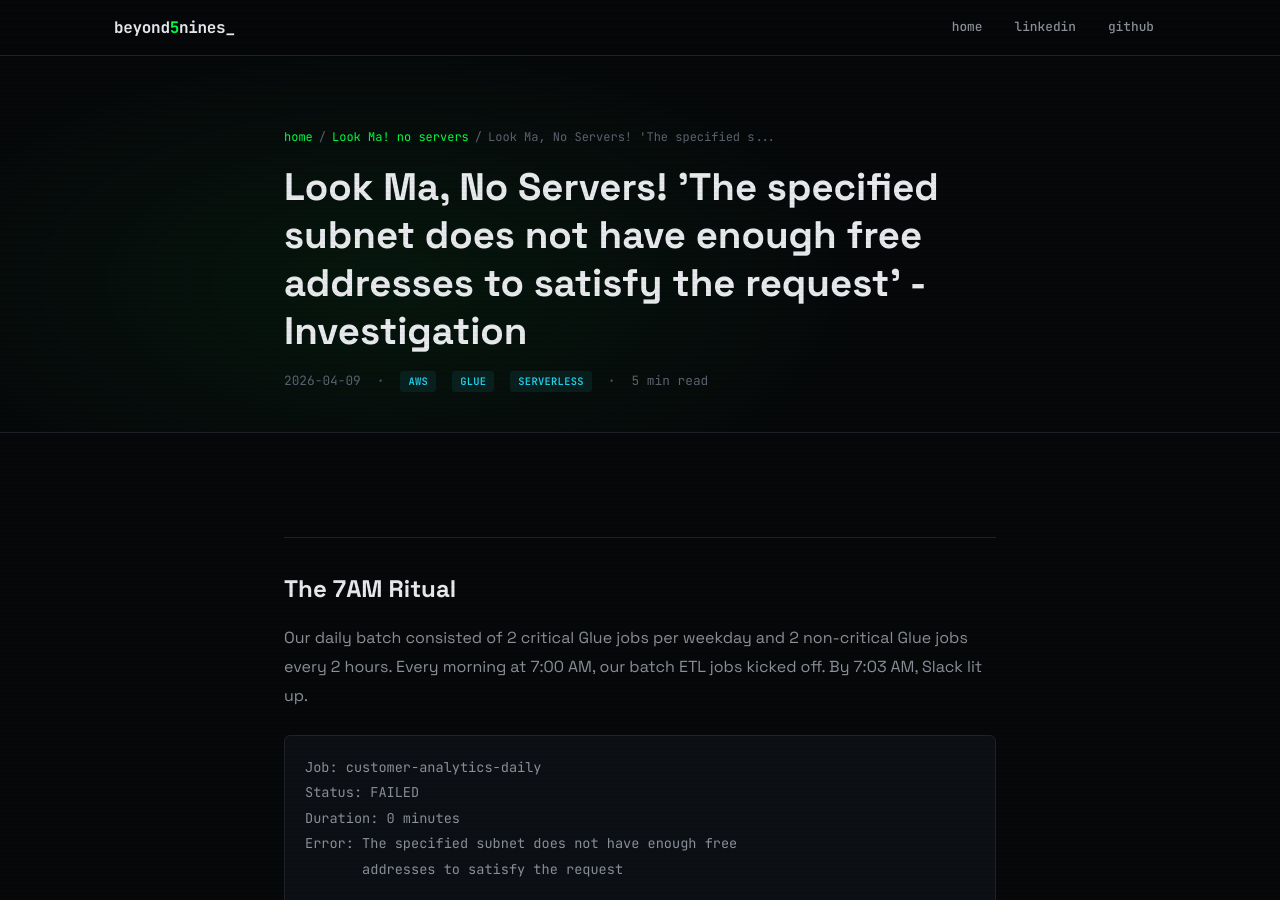
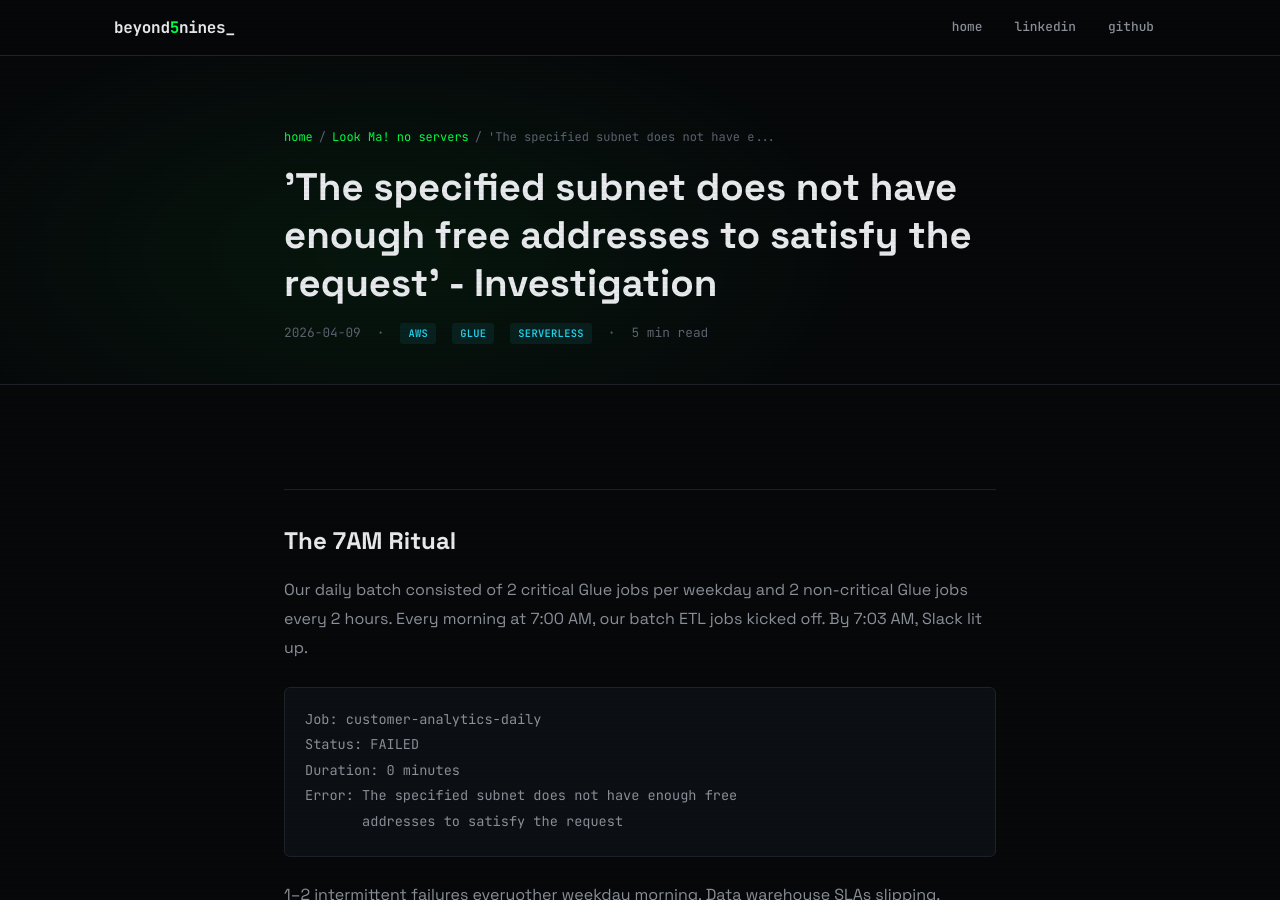
Before and after one commit to beyond5nines/beyond5nines.github.io, a Jekyll site: the page built from _articles/look-ma-no-servers-01.md, in a window 1280 px wide and 900 px high. Built offline with Jekyll 4.4.1, drawn with Linux system fonts in a browser that asks for light colours.

Commit message:
Update look-ma-no-servers-01.md

```diff
--- a/_articles/look-ma-no-servers-01.md
+++ b/_articles/look-ma-no-servers-01.md
@@ -1,6 +1,6 @@
 ---
 layout: post
-title: "Look Ma, No Servers! 'The specified subnet does not have enough free addresses to satisfy the request' - Investigation"
+title: "'The specified subnet does not have enough free addresses to satisfy the request' - Investigation"
 date: 2026-04-09 12:00:00 -0000
 categories: aws glue serverless
 series: Look Ma! no servers
```
